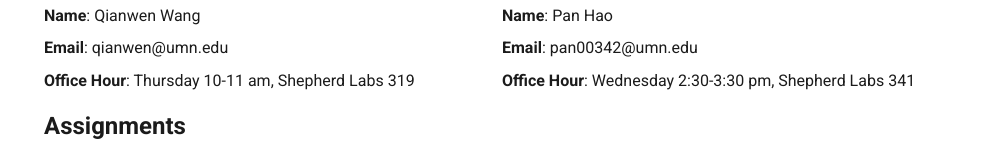
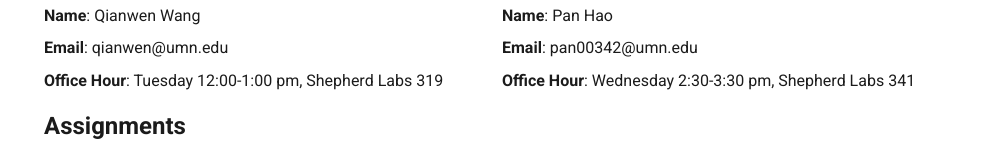
Before and after one commit to UMN-CSCI5609/my-vis-5609, a SvelteKit app: page / in a window 1280 px wide. Shown: the part 403-563 px from the top of the page, without its empty margins (148-1131 px from the left). Built offline with nearby package versions, Linux system fonts and the light colour scheme.

Commit message:
Update OH

```diff
--- a/src/routes/+page.svelte
+++ b/src/routes/+page.svelte
@@ -248,7 +248,7 @@
 				<h3>Instructor</h3>
 				<p><b>Name</b>: <a class="staff-link" href="https://qianwen.info/" target="_blank" rel="noreferrer">Qianwen Wang</a></p>
 				<p><b>Email</b>: qianwen@umn.edu</p>
-				<p><b>Office Hour</b>: Thursday 10-11 am, Shepherd Labs 319</p>
+				<p><b>Office Hour</b>: Tuesday 12:00-1:00 pm, Shepherd Labs 319</p>
 			</div>
 			<div class="staff-card">
 				<h3>TA</h3>
```
